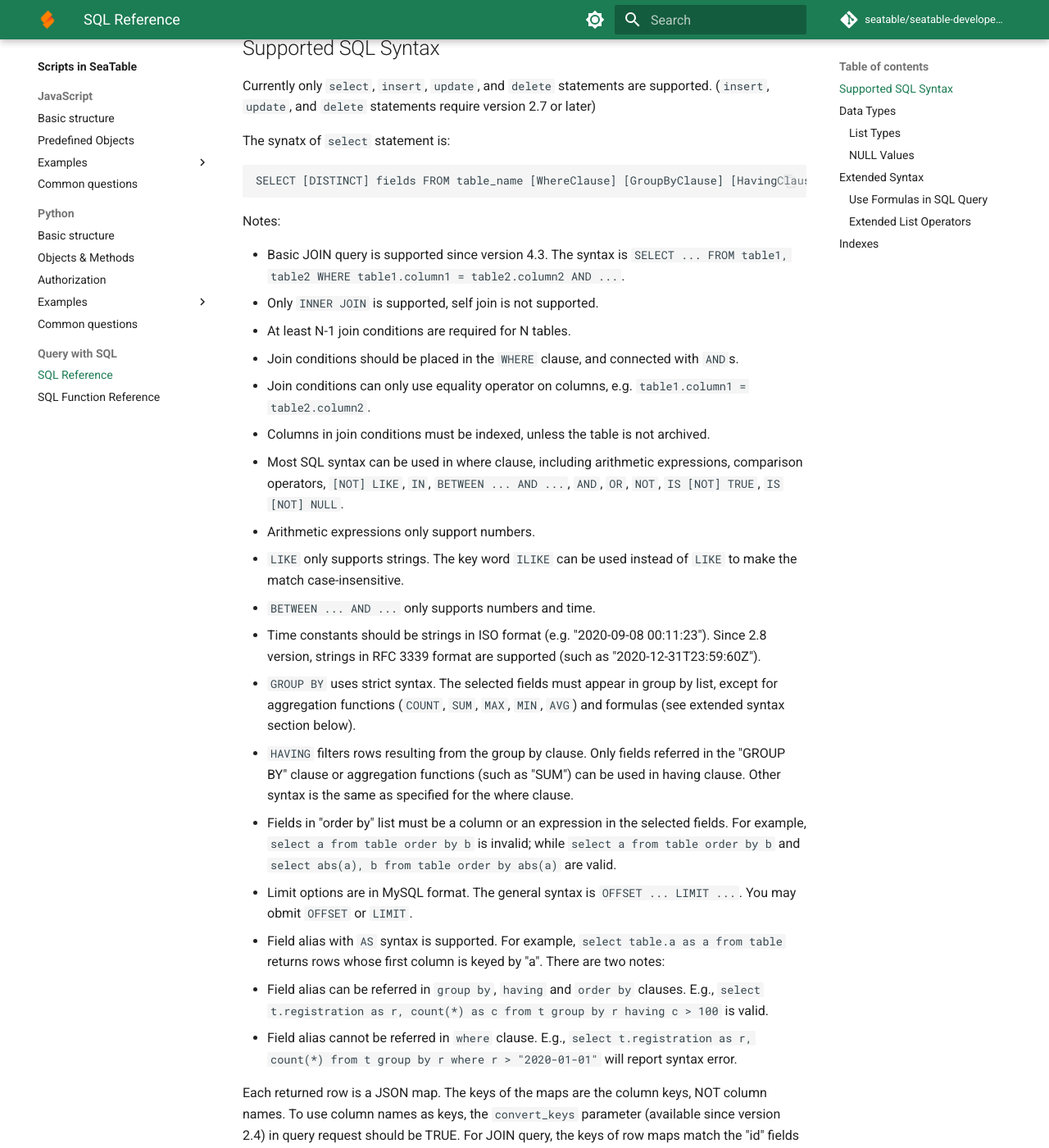
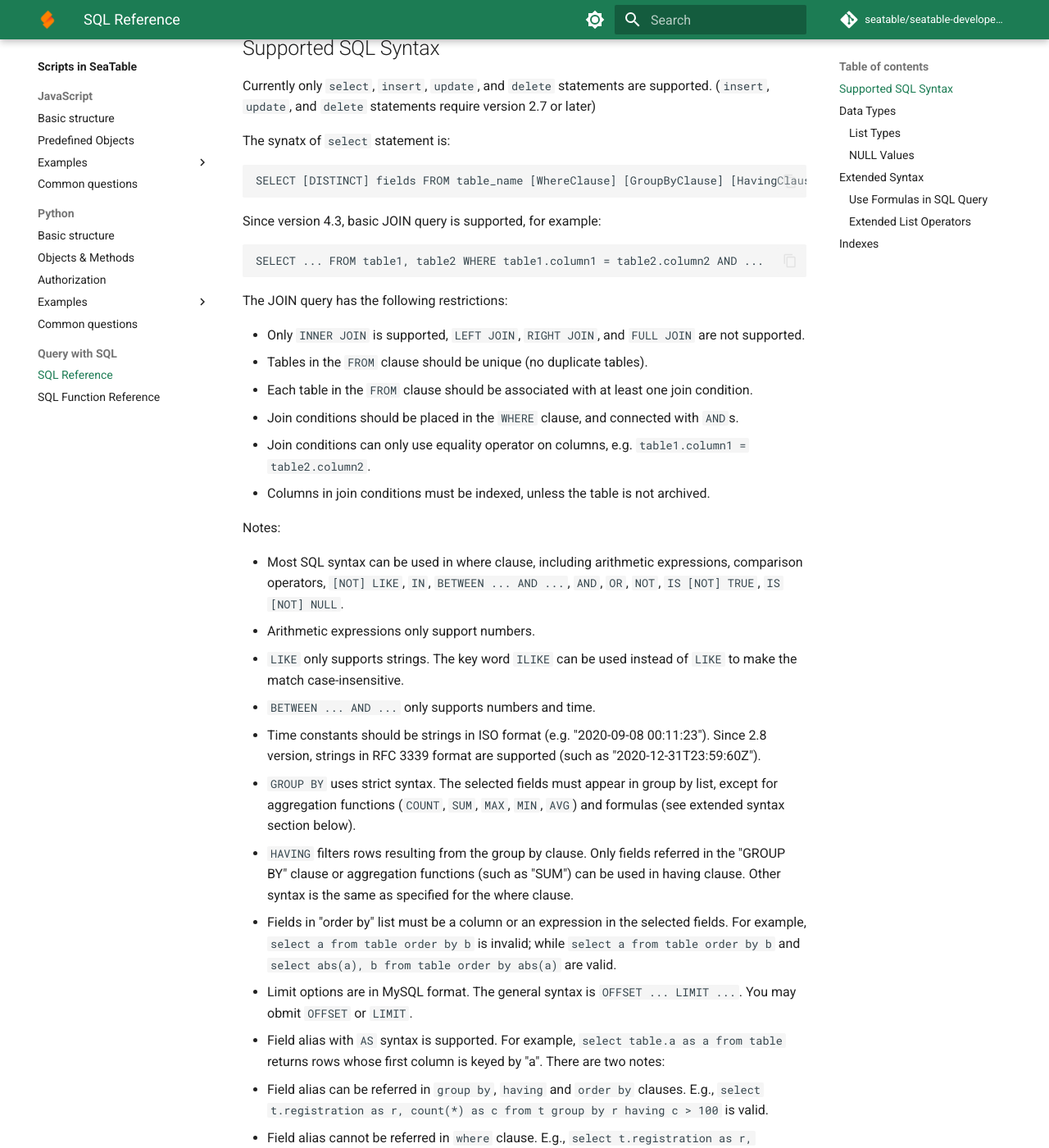
Before and after one commit to seatable/seatable-developer-docs, an MkDocs documentation site: the page built from docs/scripts/sql/reference.md, in a window 1280 px wide and 1400 px high, scrolled down 278 px. Shown: the whole window at 82% size. Built offline with MkDocs 1.6.1 and Material for MkDocs 9.7.7, drawn with Linux system fonts in a browser that asks for light colours; comment, search, counter and statistics services are not loaded; some of the changed text lies outside the part shown.

Commit message:
Improve the SQL reference

````diff
--- a/docs/scripts/sql/reference.md
+++ b/docs/scripts/sql/reference.md
@@ -12,14 +12,23 @@ The synatx of `select` statement is:
 SELECT [DISTINCT] fields FROM table_name [WhereClause] [GroupByClause] [HavingClause] [OrderByClause] [Limit Option]
 ```
 
+Since version 4.3, basic JOIN query is supported, for example:
+
+```
+SELECT ... FROM table1, table2 WHERE table1.column1 = table2.column2 AND ...
+```
+
+The JOIN query has the following restrictions:
+
+- Only `INNER JOIN` is supported, `LEFT JOIN`, `RIGHT JOIN`, and `FULL JOIN` are not supported.
+- Tables in the `FROM` clause should be unique (no duplicate tables).
+- Each table in the `FROM` clause should be associated with at least one join condition.
+- Join conditions should be placed in the `WHERE` clause, and connected with `AND`s.
+- Join conditions can only use equality operator on columns, e.g. `table1.column1 = table2.column2`.
+- Columns in join conditions must be indexed, unless the table is not archived.
+
 Notes:
 
-- Basic JOIN query is supported since version 4.3. The syntax is `SELECT ... FROM table1, table2 WHERE table1.column1 = table2.column2 AND ...`.
-  - Only `INNER JOIN` is supported, self join is not supported.
-  - At least N-1 join conditions are required for N tables.
-  - Join conditions should be placed in the `WHERE` clause, and connected with `AND`s.
-  - Join conditions can only use equality operator on columns, e.g. `table1.column1 = table2.column2`.
-  - Columns in join conditions must be indexed, unless the table is not archived.
 - Most SQL syntax can be used in where clause, including arithmetic expressions, comparison operators, `[NOT] LIKE`, `IN`, `BETWEEN ... AND ...`, `AND`, `OR`, `NOT`, `IS [NOT] TRUE`, `IS [NOT] NULL`.
   - Arithmetic expressions only support numbers.
   - `LIKE` only supports strings. The key word `ILIKE` can be used instead of `LIKE` to make the match case-insensitive.
@@ -33,7 +42,7 @@ Notes:
   - Field alias can be referred in `group by`, `having` and `order by` clauses. E.g., `select t.registration as r, count(*) as c from t group by r having c > 100` is valid.
   - Field alias cannot be referred in `where` clause. E.g., `select t.registration as r, count(*) from t group by r where r > "2020-01-01"` will report syntax error.
 
-Each returned row is a JSON map. The keys of the maps are the column keys, NOT column names. To use column names as keys, the `convert_keys` parameter (available since version 2.4) in query request should be TRUE. For JOIN query, the keys of row maps match the "id" fields (not "keys" or "names").
+Each returned row is a JSON map. The keys of the maps are the column keys, NOT column names. To use column names as keys, the `convert_keys` parameter (available since version 2.4) in query request should be TRUE. For JOIN query, the keys of row maps match the "id" fields (not the "key" or the "name"). Those column fields (e.g. id, key, name) are returned under `metadata` array in query response.
 
 The synatx of `insert`, `update`, and `delete` statements are:
 
````
